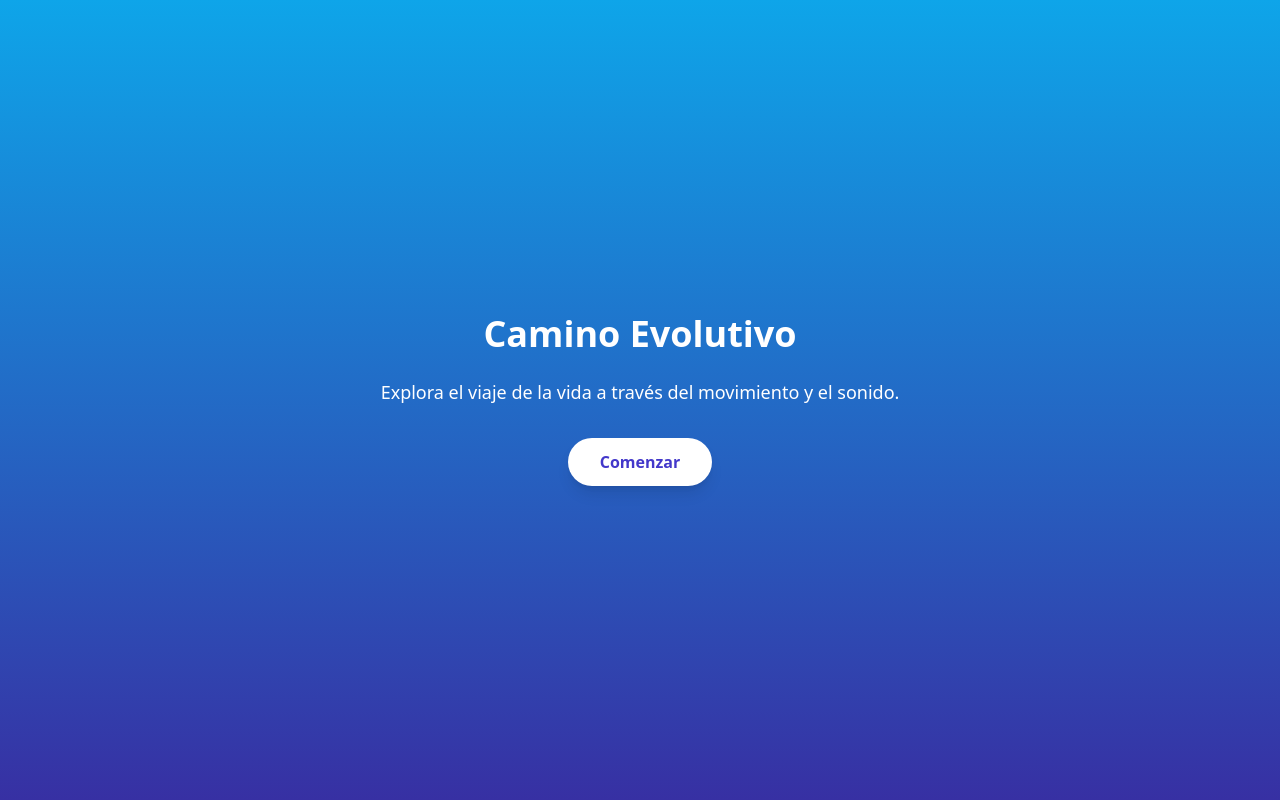
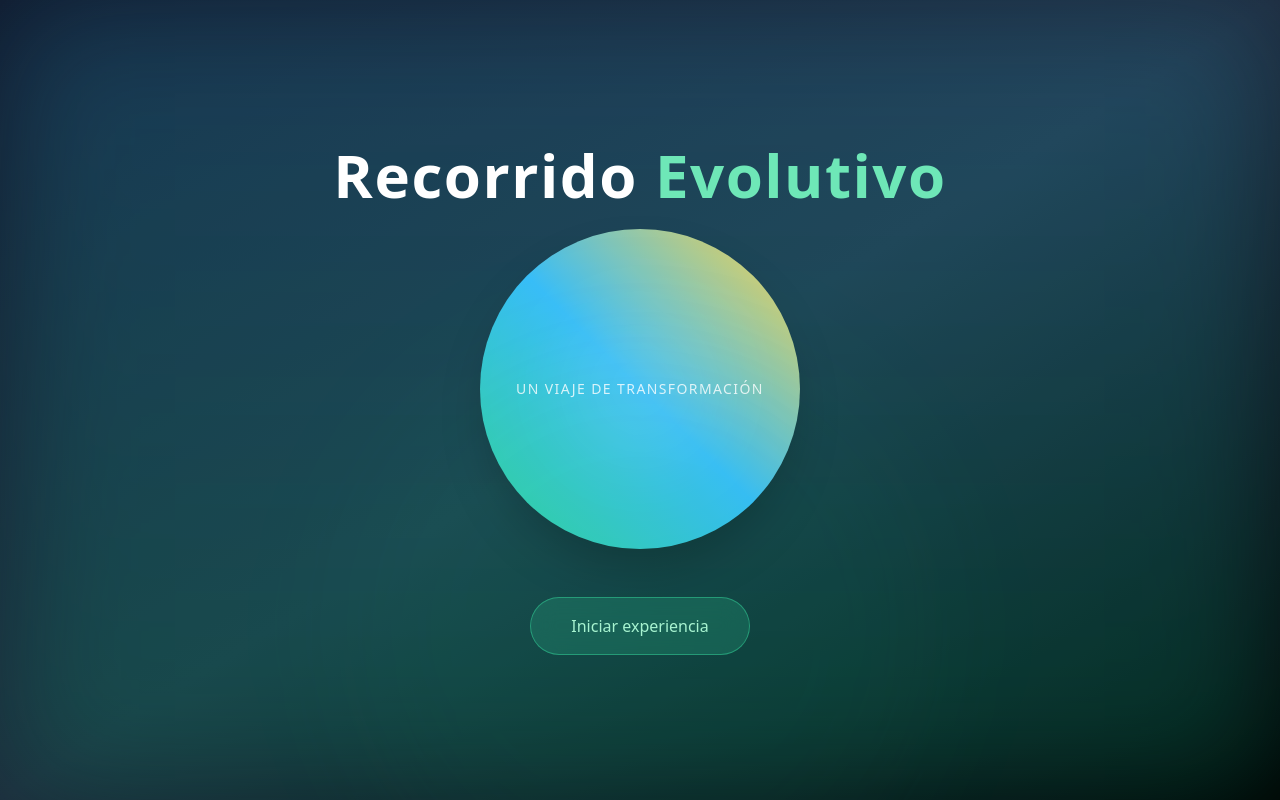
Before and after one commit to just-mari/CAMINO-EVOLUTIVO, a React (Vite) app: page / in a window 1280 px wide. Built offline with nearby package versions, Linux system fonts and the light colour scheme.

Commit message:
starting color post cjk

```diff
--- a/src/App.jsx
+++ b/src/App.jsx
@@ -1,13 +1,15 @@
 import { useState } from "react";
+import StartScreen from "./components/StartScreen";
 import Intro from "./components/Intro";
 import EvolutionSlide from "./components/EvolutionSlide";
 import { slides } from "./Data/Slides";
 
 function App() {
-  const [started, setStarted] = useState(false);
+  const [stage, setStage] = useState("start"); // "start" → "intro" → "evolution"
   const [current, setCurrent] = useState(0);
 
-  if (!started) return <Intro onStart={() => setStarted(true)} />;
+  if (stage === "start") return <StartScreen onStart={() => setStage("intro")} />;
+  if (stage === "intro") return <Intro onStart={() => setStage("evolution")} />;
 
   return (
     <EvolutionSlide
--- /dev/null
+++ b/src/components/StartScreen.jsx
@@ -0,0 +1,64 @@
+import { motion } from "framer-motion";
+
+export default function StartScreen({ onStart }) {
+  return (
+    <div className="min-h-screen flex flex-col items-center justify-center bg-gradient-to-br from-slate-900 via-slate-800 to-black text-white text-center overflow-hidden relative">
+      {/* Fondo animado */}
+      <motion.div
+        className="absolute inset-0 bg-gradient-to-t from-emerald-600/30 to-sky-400/20 blur-3xl"
+        initial={{ opacity: 0 }}
+        animate={{ opacity: 1 }}
+        transition={{ duration: 2 }}
+      />
+
+      {/* Título principal */}
+      <motion.h1
+        initial={{ opacity: 0, y: 40 }}
+        animate={{ opacity: 1, y: 0 }}
+        transition={{ duration: 1 }}
+        className="text-5xl md:text-6xl font-bold mb-6 tracking-wide z-10"
+      >
+        Recorrido <span className="text-emerald-300">Evolutivo</span>
+      </motion.h1>
+
+      {/* Elemento visual inspirado en tu SVG */}
+      <motion.div
+        className="w-64 h-64 md:w-80 md:h-80 rounded-full bg-gradient-to-tr from-emerald-400 via-sky-400 to-amber-300 shadow-2xl flex items-center justify-center relative overflow-hidden"
+        initial={{ scale: 0.8, opacity: 0 }}
+        animate={{ scale: [0.8, 1, 0.95, 1], opacity: 1 }}
+        transition={{ duration: 2, ease: "easeInOut" }}
+      >
+        <motion.div
+          className="absolute w-40 h-40 bg-white/10 rounded-full blur-2xl"
+          animate={{ rotate: 360 }}
+          transition={{ repeat: Infinity, duration: 20, ease: "linear" }}
+        />
+        <motion.p
+          initial={{ opacity: 0 }}
+          animate={{ opacity: 1 }}
+          transition={{ delay: 1 }}
+          className="text-sm uppercase tracking-widest text-white/80 z-10"
+        >
+          Un viaje de transformación
+        </motion.p>
+      </motion.div>
+
+      {/* Botón interactivo */}
+      <motion.button
+        onClick={onStart}
+        className="mt-12 px-10 py-4 bg-emerald-400/20 border border-emerald-400/50 rounded-full text-emerald-200 font-medium hover:bg-emerald-400/30 backdrop-blur-md transition-all duration-300 z-10"
+        whileHover={{ scale: 1.05 }}
+        whileTap={{ scale: 0.95 }}
+      >
+        Iniciar experiencia
+      </motion.button>
+
+      {/* Pequeño brillo de fondo */}
+      <motion.div
+        className="absolute -bottom-32 w-[600px] h-[600px] bg-emerald-500/10 rounded-full blur-3xl"
+        animate={{ y: [0, -10, 0], opacity: [0.5, 0.8, 0.5] }}
+        transition={{ repeat: Infinity, duration: 6 }}
+      />
+    </div>
+  );
+}
```
